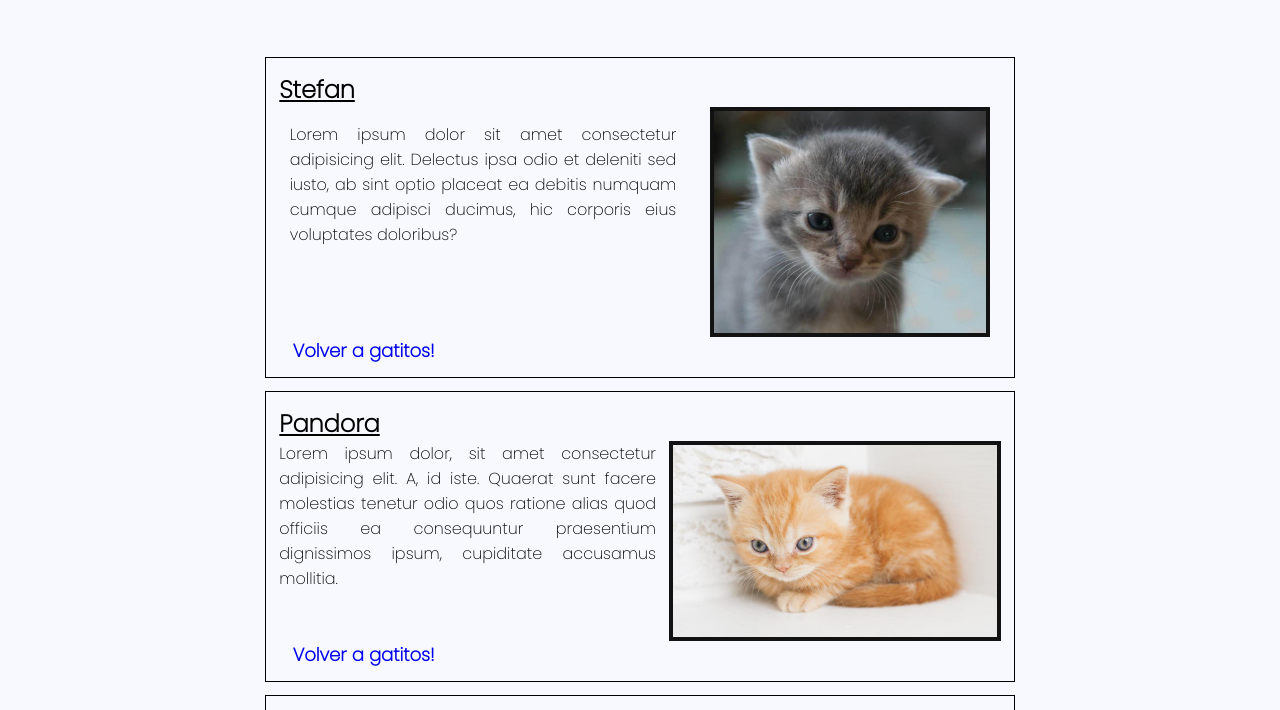
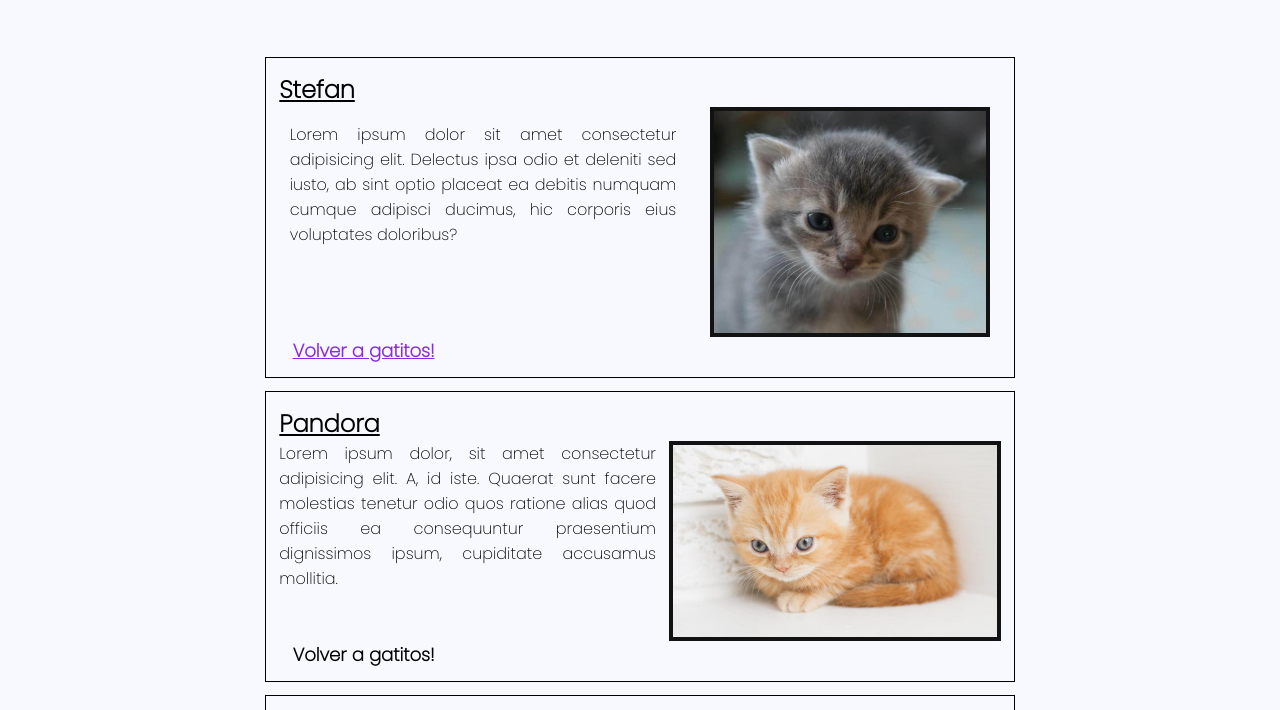
Before and after one commit to elusly/Amigo-a-Casa, a plain HTML site: page pages/gatitos.html in a window 1280 px wide. In both pictures the pointer is over the link 356 px from the left and 1232 px from the top of the page. Shown: the part 882-1592 px from the top of the page. Drawn offline with Linux system fonts and the light colour scheme.

Commit message:
Link de color

```diff
--- a/css/estilos.css
+++ b/css/estilos.css
@@ -313,6 +313,13 @@ ul {
     font-size: 18px;
     font-weight: bold;
     text-decoration: none;
+    color: black;
+}
+.cuadrito__link:hover {
+    color: blueviolet;
+    text-decoration: underline;
+
+
 }
 
 .Perritos__title {
```
